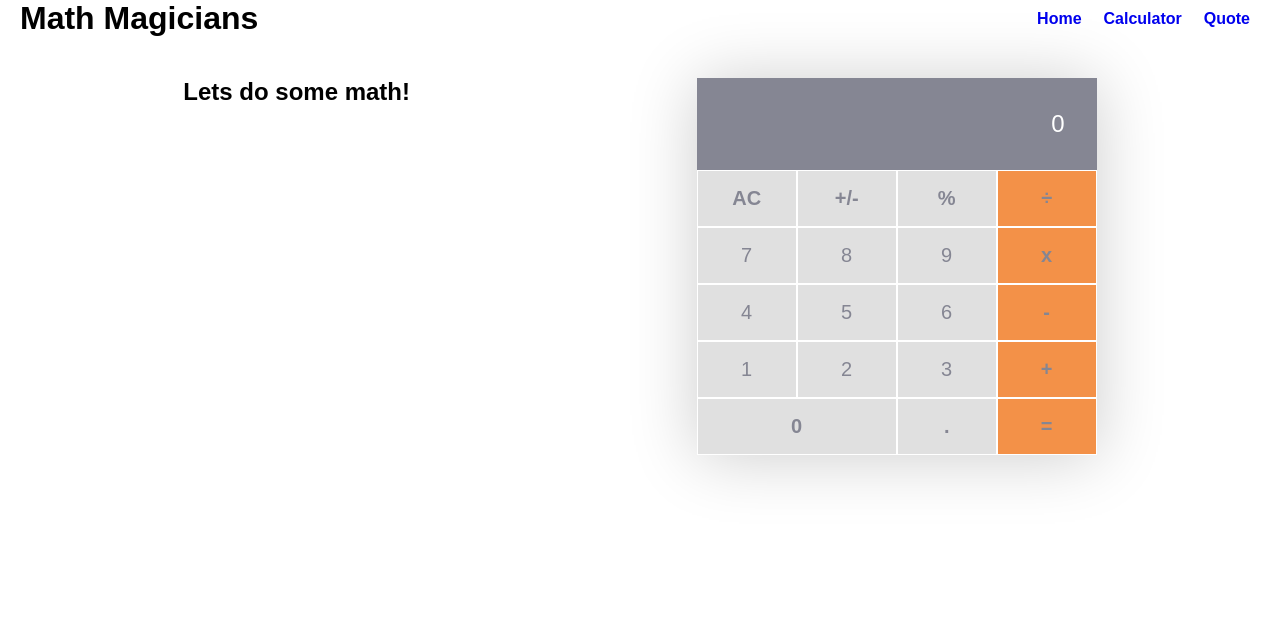
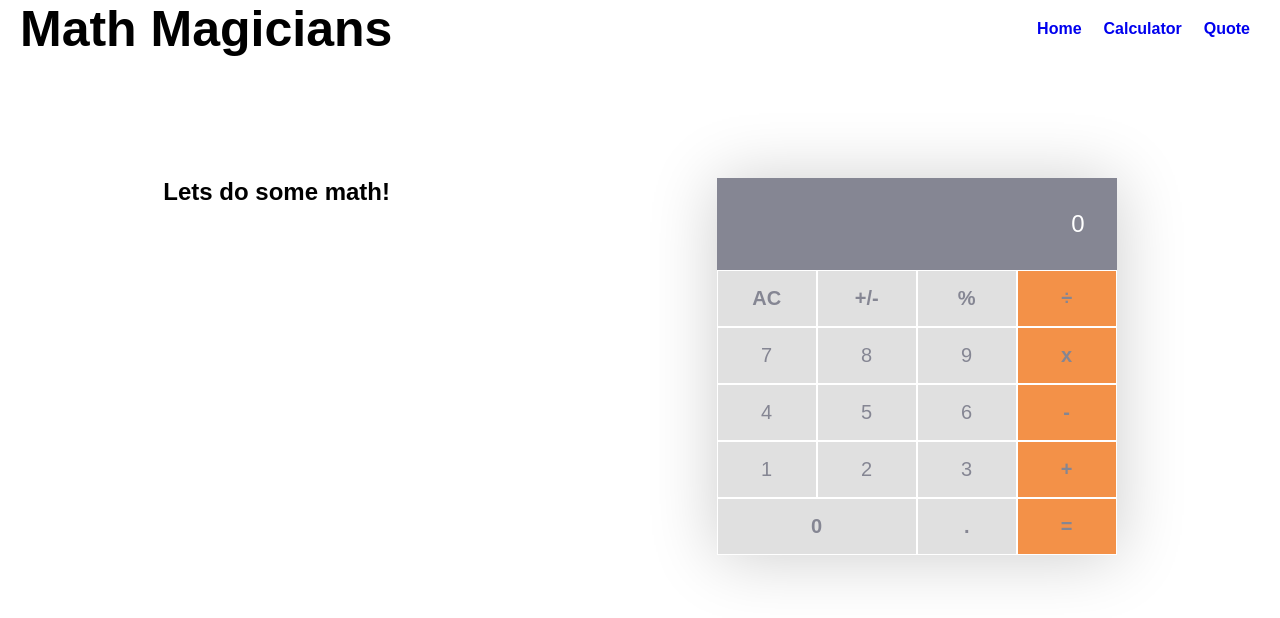
Before and after one commit to franclobo/Math-magicians, a React (Create React App) app: page /cal in a window 1280 px wide. Shown: the top 618 px of the page. Built offline with nearby package versions, Linux system fonts and the light colour scheme.

Commit message:
Styling text position

```diff
--- a/src/index.css
+++ b/src/index.css
@@ -113,7 +113,11 @@ button:hover {
   flex-direction: column;
   justify-content: center;
   align-items: center;
-  padding: 80px 40px;
+  padding: 20vh;
+}
+
+.title {
+  font-size: 50px;
 }
 
 .titleHome {
@@ -125,6 +129,8 @@ button:hover {
   display: grid;
   grid-template-columns: repeat(3, auto);
   gap: 2px;
+  justify-content: center;
+  align-items: center;
 }
 
 a {
@@ -138,5 +144,5 @@ a {
   display: flex;
   justify-content: space-around;
   align-content: center;
-  padding: 40px;
+  padding: 15vh 0;
 }
--- a/src/pages/pages.module.css
+++ b/src/pages/pages.module.css
@@ -1,5 +1,6 @@
 .header {
   display: flex;
   justify-content: space-between;
+  align-items: center;
   padding: 0 20px;
 }
```
